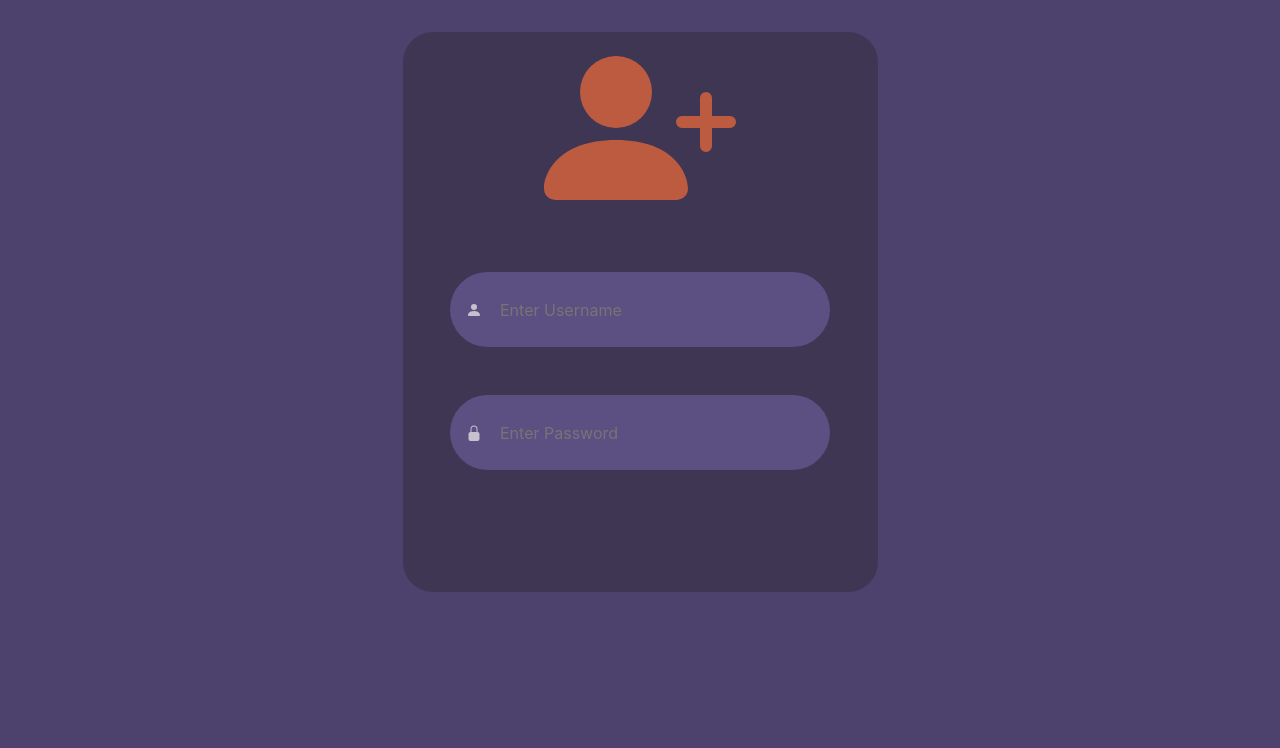
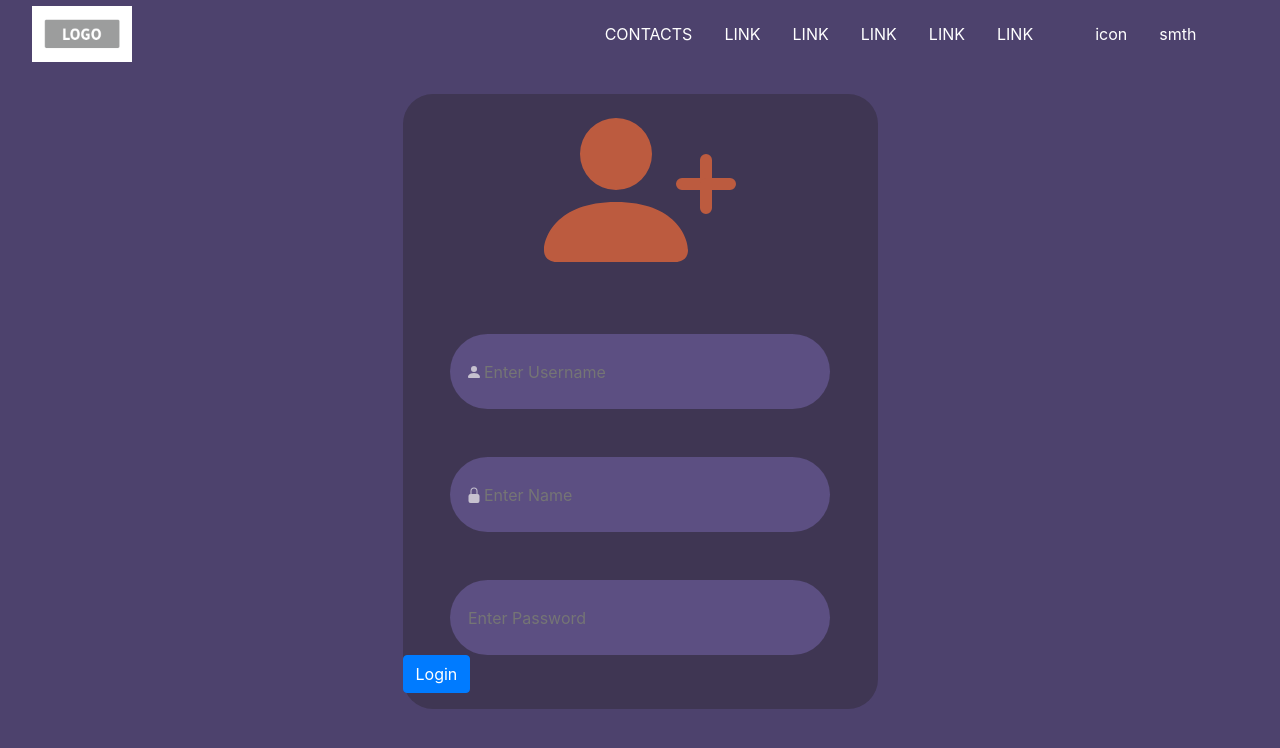
Before and after one commit to nathaliemekahal/chatapp-fe, a React (Create React App) app: page /LoginPage in a window 1280 px wide. Shown: the top 748 px of the page. Built offline with nearby package versions, Linux system fonts and the light colour scheme.

Commit message:
first copy of fe

```diff
--- a/src/App.css
+++ b/src/App.css
@@ -70,7 +70,7 @@ body {
 
 .homepage-class {
   background-color: #3f3653;
-  height: 35rem;
+  padding-bottom: 1rem;
   border-radius: 30px;
   margin-top: 2rem;
 }
@@ -169,5 +169,5 @@ body {
 #username {
   background-color: #5c4f82;
   border: none;
-  margin-left: 1rem;
+  margin-left: 1rems;
 }
--- a/src/App.js
+++ b/src/App.js
@@ -11,9 +11,9 @@ function App() {
   return (
     <div className="App">
       <Router>
-        <Route path="/Chat" component={NavBar} />
+        <Route path="/" component={NavBar} />
         <Route path="/LoginPage" exact component={HomePage} />
-        <Route path="/Chat" component={ChatPage} />
+        <Route path="/Chat/:Username" exact component={ChatPage} />
       </Router>
     </div>
   );
--- a/src/components/ChatPage.jsx
+++ b/src/components/ChatPage.jsx
@@ -60,7 +60,7 @@ class ChatPage extends Component {
                   <div className="userli mb-3">
                     <img
                       className="userprofile"
-                      src="profile.svg"
+                      src="/profile.svg"
                       width="50px"
                     />
                     <div className="userInfo">{user.name}</div>
--- a/src/components/ChatPopBar.jsx
+++ b/src/components/ChatPopBar.jsx
@@ -29,7 +29,7 @@ export class ChatPopBar extends Component {
           <input placeholder="Enter message here" id="msg-input" />
         </div>
         <div className="SendBtn">
-          <img src="send.svg" width="30px" />
+          <img src="/send.svg" width="30px" />
         </div>
         <div className="exitbtn">x</div>
       </>
--- a/src/components/HomePage.jsx
+++ b/src/components/HomePage.jsx
@@ -2,8 +2,25 @@ import React, { Component } from "react";
 import Row from "react-bootstrap/Row";
 import Col from "react-bootstrap/Col";
 import Container from "react-bootstrap/Container";
+import Button from "react-bootstrap/Button";
+import { withRouter } from "react-router-dom";
 
 export class HomePage extends Component {
+  constructor(props) {
+    super(props);
+
+    this.state = {
+      username: "",
+    };
+  }
+  catchChange = (e) => {
+    let username = e.currentTarget.value;
+    this.setState({ username });
+  };
+
+  Login = () => {
+    this.props.history.push("/chat/" + this.state.username);
+  };
   render() {
     return (
       <Container>
@@ -52,7 +69,11 @@ export class HomePage extends Component {
                     d="M3 14s-1 0-1-1 1-4 6-4 6 3 6 4-1 1-1 1H3zm5-6a3 3 0 1 0 0-6 3 3 0 0 0 0 6z"
                   />
                 </svg>
-                <input id="username" placeholder="Enter Username" />
+                <input
+                  id="username"
+                  onChange={this.catchChange}
+                  placeholder="Enter Username"
+                />
               </div>
               <div className="input-homepage mt-5">
                 <svg
@@ -69,8 +90,15 @@ export class HomePage extends Component {
                     d="M4.5 4a3.5 3.5 0 1 1 7 0v3h-1V4a2.5 2.5 0 0 0-5 0v3h-1V4z"
                   />
                 </svg>
+                <input id="username" placeholder="Enter Name" />
+              </div>
+              <div className="input-homepage mt-5">
                 <input id="username" placeholder="Enter Password" />
               </div>
+            </Row>
+            <Row ClassName="d-flex justify-content-center">
+              {" "}
+              <Button onClick={() => this.Login()}>Login</Button>
             </Row>
           </Col>
         </Row>
@@ -79,4 +107,4 @@ export class HomePage extends Component {
   }
 }
 
-export default HomePage;
+export default withRouter(HomePage);
```
Also changed, not shown: public/profile.svg.
